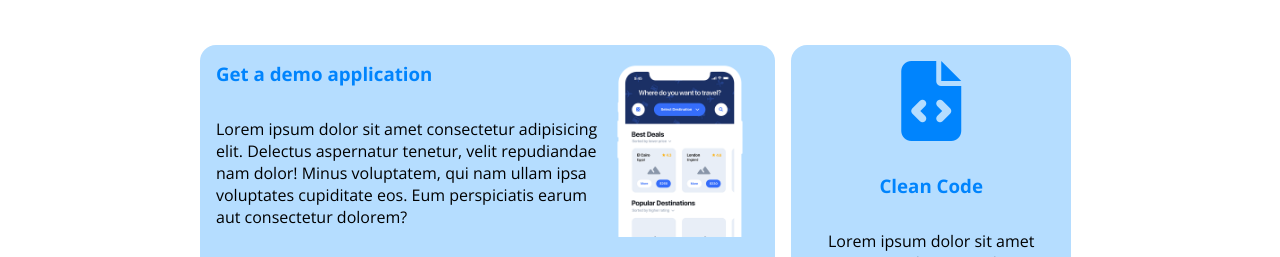
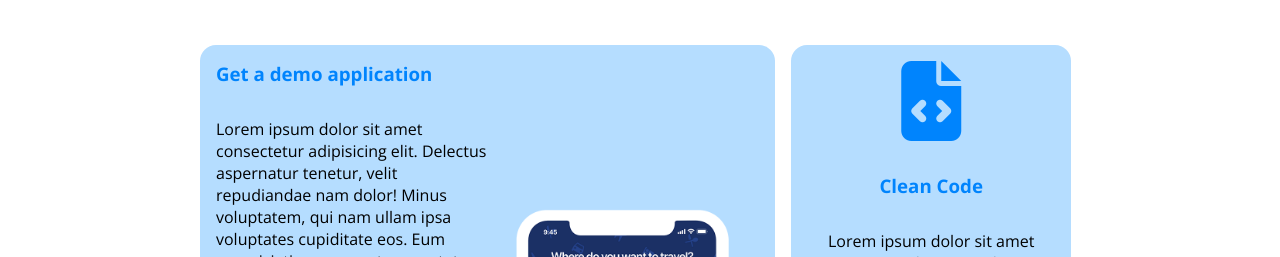
Before and after one commit to PinoGabriel/htmlcss-responsive-layout, a plain HTML site: page index.html in a window 1280 px wide. Shown: the part 127-384 px from the top of the page. Drawn offline with nearby package versions, Linux system fonts and the light colour scheme.

Commit message:
modified desktop layout

```diff
--- a/css/style.css
+++ b/css/style.css
@@ -444,6 +444,15 @@ footer u {
         display: inline-block;
     }
 
+    #info-card .w-100 {
+        width: 50%;
+    }
+
+    #img-bottom {
+        display: flex;
+        align-items: flex-end;
+    }
+
     .card-big {
         flex-direction: row;
         min-height: 460px;
--- a/index.html
+++ b/index.html
@@ -38,14 +38,14 @@
         <section id="info-card">
             <div class="container cards-direction">
                 <div class="card-big">
-                    <div class="h-50">
+                    <div class="w-100">
                         <h3 class="cards-item">Get a demo application</h3>
                         <p class="cards-item">Lorem ipsum dolor sit amet consectetur adipisicing elit. Delectus aspernatur tenetur, velit repudiandae nam dolor! Minus voluptatem, qui nam ullam ipsa voluptates cupiditate eos. Eum perspiciatis earum aut consectetur dolorem?</p>
                         <div class="cards-item">
                             <a class="btn btn-blue" href="#"><i class="fa-brands fa-apple"></i>App store</a>
                         </div>
                     </div>
-                    <div class="h-50">
+                    <div id="img-bottom" class="w-100">
                         <img class="img-item" src="./img/phone.png" alt="Phone">
                     </div>
                 </div>
```
